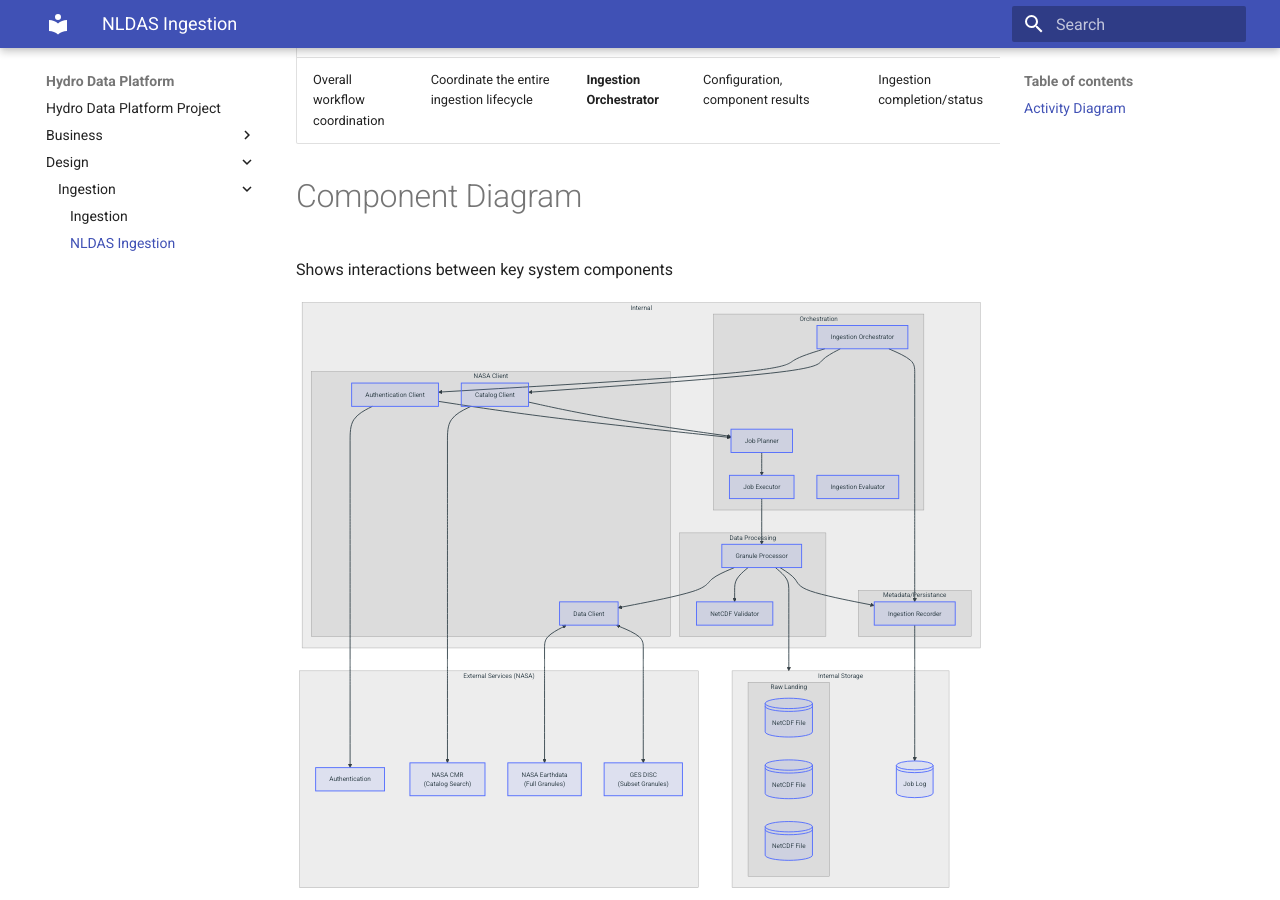
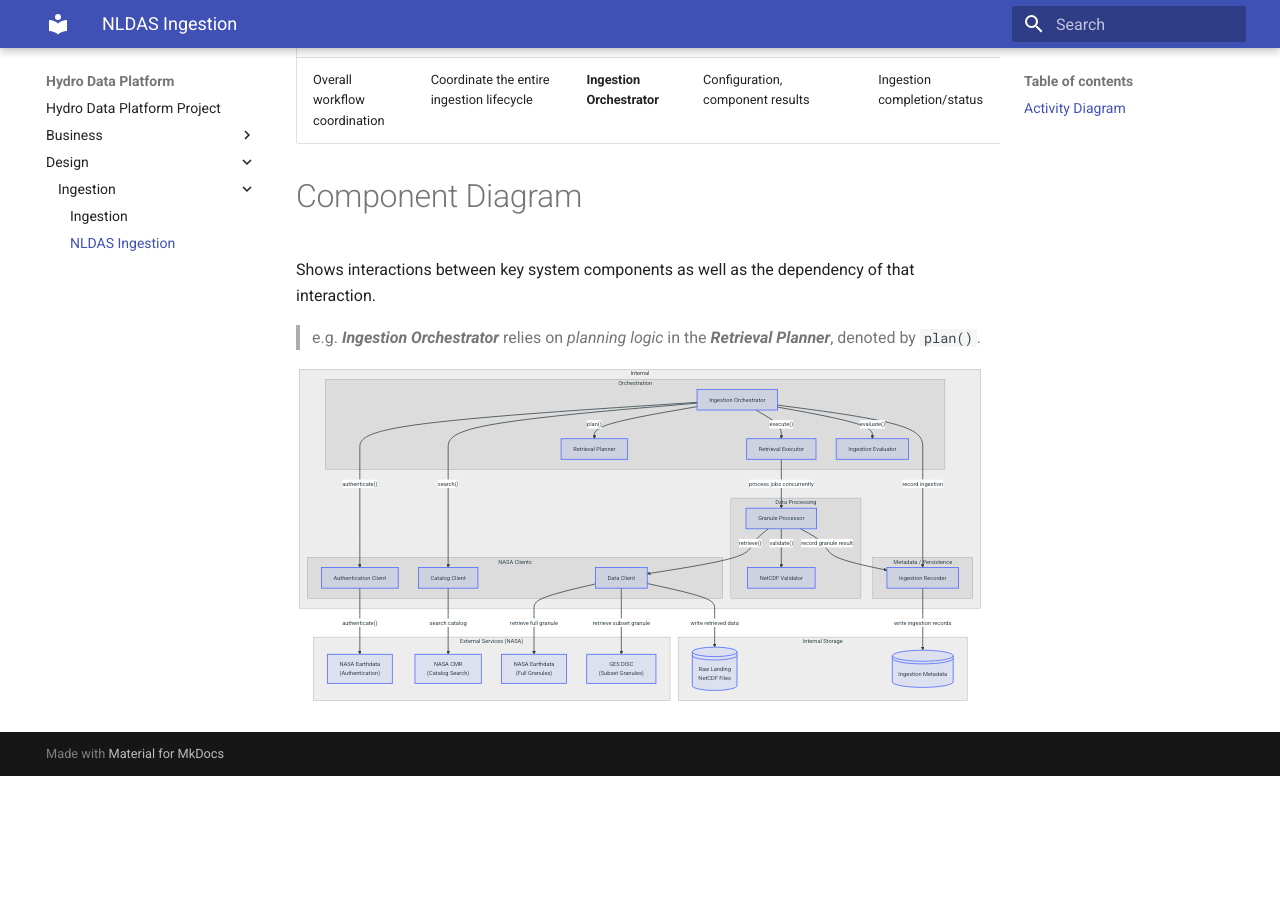
Before and after one commit to Datamorphic/hydro-data-platform, an MkDocs documentation site: the page built from docs/design/Ingestion/nldas-ingestion.md, in a window 1280 px wide and 900 px high, scrolled down 4707 px. Built offline with MkDocs 1.6.1 and Material for MkDocs 9.7.7, drawn with Linux system fonts in a browser that asks for light colours; after the commit the page ends 5483 px from its top, so only the background shows below that; some of the changed lines change nothing that is shown.

Commit message:
Make NLDAS Ingestion Component Diagram more comprehensive
Added dependencies for the component diagram to make interactions
more explicit.

````diff
--- a/docs/design/Ingestion/nldas-ingestion.md
+++ b/docs/design/Ingestion/nldas-ingestion.md
@@ -114,7 +114,8 @@ flowchart TB
 | Overall workflow coordination    | Coordinate the entire ingestion lifecycle                | **Ingestion Orchestrator**                   | Configuration, component results       | Ingestion completion/status |
 
 # Component Diagram
-Shows interactions between key system components
+Shows interactions between key system components as well as the dependency of that interaction.
+> e.g. ***Ingestion Orchestrator*** relies on *planning logic* in the ***Retrieval Planner***, denoted by `plan()`.
 
 ```mermaid
 ---
@@ -122,61 +123,131 @@ config:
   theme: redux
 ---
 graph TD
-    %% Containers
+
+    %% =========================
+    %% External NASA Services
+    %% =========================
+
     subgraph external["External Services (NASA)"]
-        e1["Authentication"]
+
+        e1["NASA Earthdata<br>(Authentication)"]
         e2["NASA CMR<br>(Catalog Search)"]
         e3["NASA Earthdata<br>(Full Granules)"]
         e4["GES DISC<br>(Subset Granules)"]
+
     end
 
+
+    %% =========================
+    %% Internal Components
+    %% =========================
+
     subgraph internal["Internal"]
-        subgraph Orchestration["Orchestration"]
+
+        subgraph orchestration["Orchestration"]
+
             i1["Ingestion Orchestrator"]
-            i2["Job Planner"]
-            i3["Job Executor"]
+            i2["Retrieval Planner"]
+            i3["Retrieval Executor"]
             i4["Ingestion Evaluator"]
+
         end
 
-        subgraph client["NASA Client"]
+
+        subgraph client["NASA Clients"]
+
             c1["Authentication Client"]
             c2["Catalog Client"]
             c3["Data Client"]
+
         end
 
+
         subgraph processing["Data Processing"]
+
             p1["Granule Processor"]
             p2["NetCDF Validator"]
+
         end
 
-        subgraph metadata["Metadata/Persistance"]
+
+        subgraph metadata["Metadata / Persistence"]
+
             m1["Ingestion Recorder"]
+
         end
+
     end
 
+
+    %% =========================
+    %% Internal Storage
+    %% =========================
+
     subgraph storage["Internal Storage"]
-        subgraph object["Raw Landing"]
-            so1["NetCDF File"]
-            so2["NetCDF File"]
-            so3["NetCDF File"]
-        end
-        s1["Job Log"]
+
+        s1["Raw Landing<br>NetCDF Files"]
+        s2["Ingestion Metadata"]
+
     end
 
-    %% Relationships
-    i1 --> c1 & c2 & m1
-    c1 & c2 --> i2
-    i2 --> i3
-    i3 --> p1
-    p1 --> c3 & p2 & m1 & storage
-    c3 <--> e3 & e4
-    c1 --> e1
-    c2 --> e2
-    m1 --> s1
 
-    %% Styles
-    so1@{ shape: lin-cyl}
-    so2@{ shape: lin-cyl}
-    so3@{ shape: lin-cyl}
+    %% =========================
+    %% Orchestration Interactions
+    %% =========================
+
+    i1 -->|"authenticate()"| c1
+    i1 -->|"search()"| c2
+    i1 -->|"plan()"| i2
+    i1 -->|"execute()"| i3
+    i1 -->|"evaluate()"| i4
+    i1 -->|"record ingestion"| m1
+
+
+    %% =========================
+    %% Retrieval Execution
+    %% =========================
+
+    i3 -->|"process jobs concurrently"| p1
+
+
+    %% =========================
+    %% Granule Processing
+    %% =========================
+
+    p1 -->|"retrieve()"| c3
+    p1 -->|"validate()"| p2
+    p1 -->|"record granule result"| m1
+
+
+    %% =========================
+    %% NASA Client Interactions
+    %% =========================
+
+    c1 -->|"authenticate()"| e1
+    c2 -->|"search catalog"| e2
+    c3 -->|"retrieve full granule"| e3
+    c3 -->|"retrieve subset granule"| e4
+
+
+    %% =========================
+    %% Data Landing
+    %% =========================
+
+    c3 -->|"write retrieved data"| s1
+
+
+    %% =========================
+    %% Metadata Persistence
+    %% =========================
+
+    m1 -->|"write ingestion records"| s2
+
+
+    %% =========================
+    %% Storage Shapes
+    %% =========================
+
     s1@{ shape: lin-cyl}
+    s2@{ shape: lin-cyl}
 ```
````
